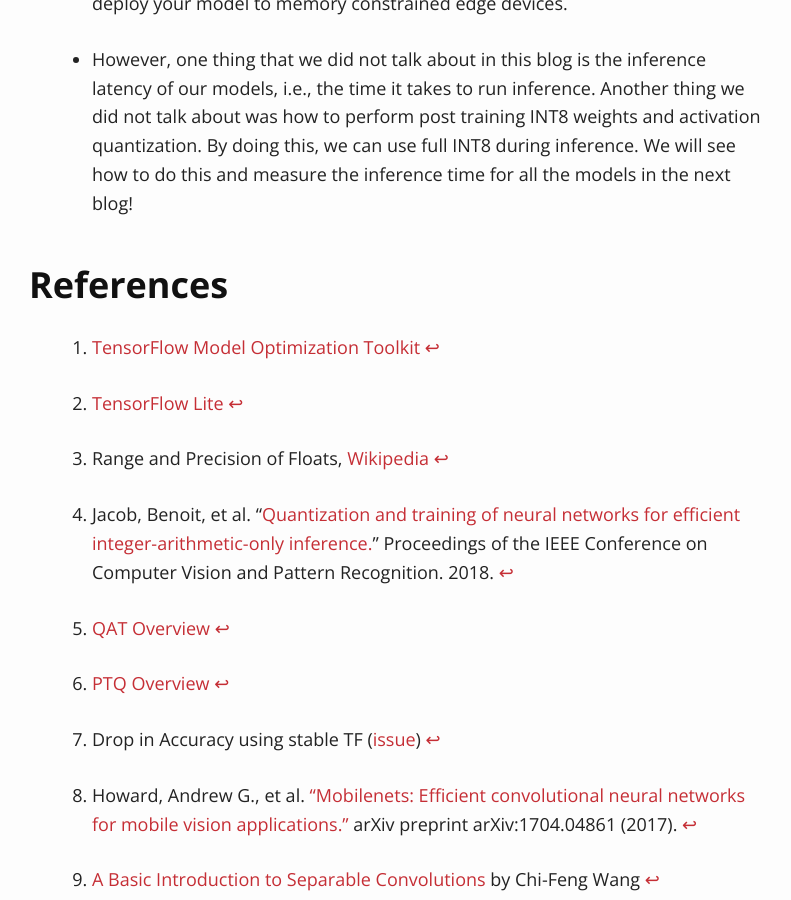
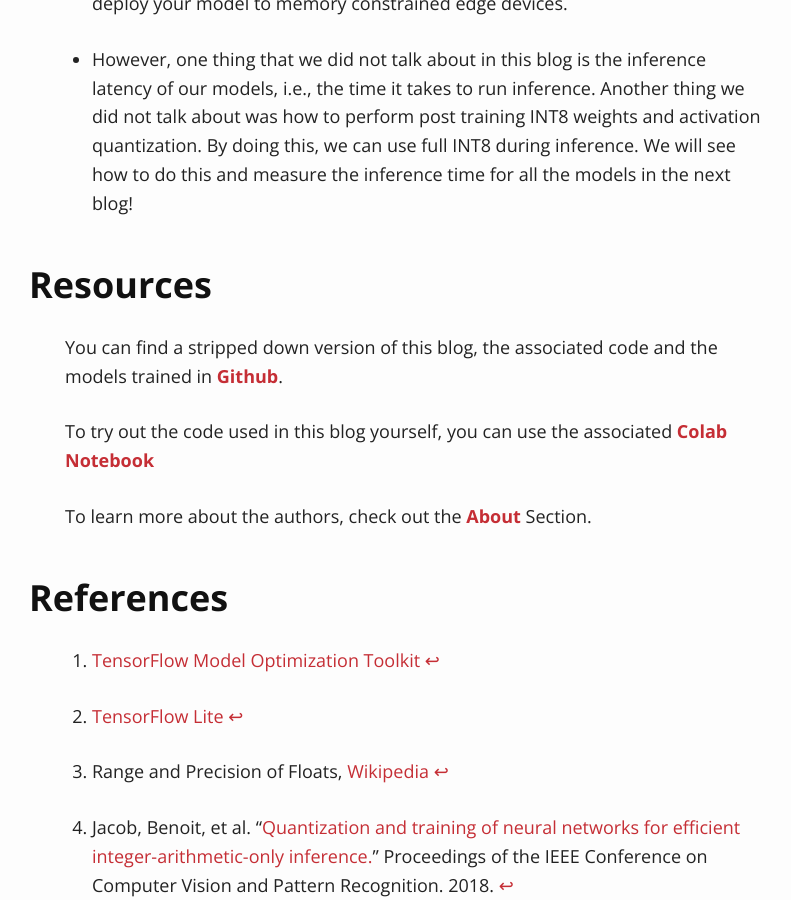
Before and after one commit to scicafe/scicafe.github.io, a Jekyll site: the page built from _posts/2020-05-12-quantization-1.md, in a window 1280 px wide and 900 px high, scrolled down 26227 px. Shown: the whole window, without its empty margins (223-1014 px from the left). Built offline with Jekyll 4.4.1, drawn with Linux system fonts in a browser that asks for light colours; some of the changed text lies outside the part shown.

Commit message:
Added about section

```diff
--- a/_posts/2020-05-12-quantization-1.md
+++ b/_posts/2020-05-12-quantization-1.md
@@ -1116,6 +1116,14 @@ In short,
 
 - However, one thing that we did not talk about in this blog is the inference latency of our models, i.e., the time it takes to run inference. Another thing we did not talk about was how to perform post training INT8 weights and activation quantization. By doing this, we can use full INT8 during inference. We will see how to do this and measure the inference time for all the models in the next blog!
 
+### Resources
+
+You can find a stripped down version of this blog, the associated code and the models trained in [**Github**](https://github.com/scicafe/model-optimization).
+
+To try out the code used in this blog yourself, you can use the associated [**Colab Notebook**](https://github.com/scicafe/model-optimization)
+
+To learn more about the authors, check out the [**About**](/about.html) Section.
+
 ### References
 
 [^1]: [TensorFlow Model Optimization Toolkit](https://www.tensorflow.org/model_optimization)
```
Also changed, not shown: other parts of _posts/2020-05-12-quantization-1.md (+1 -1 lines), _layouts/about.html (+10 -10 lines).
